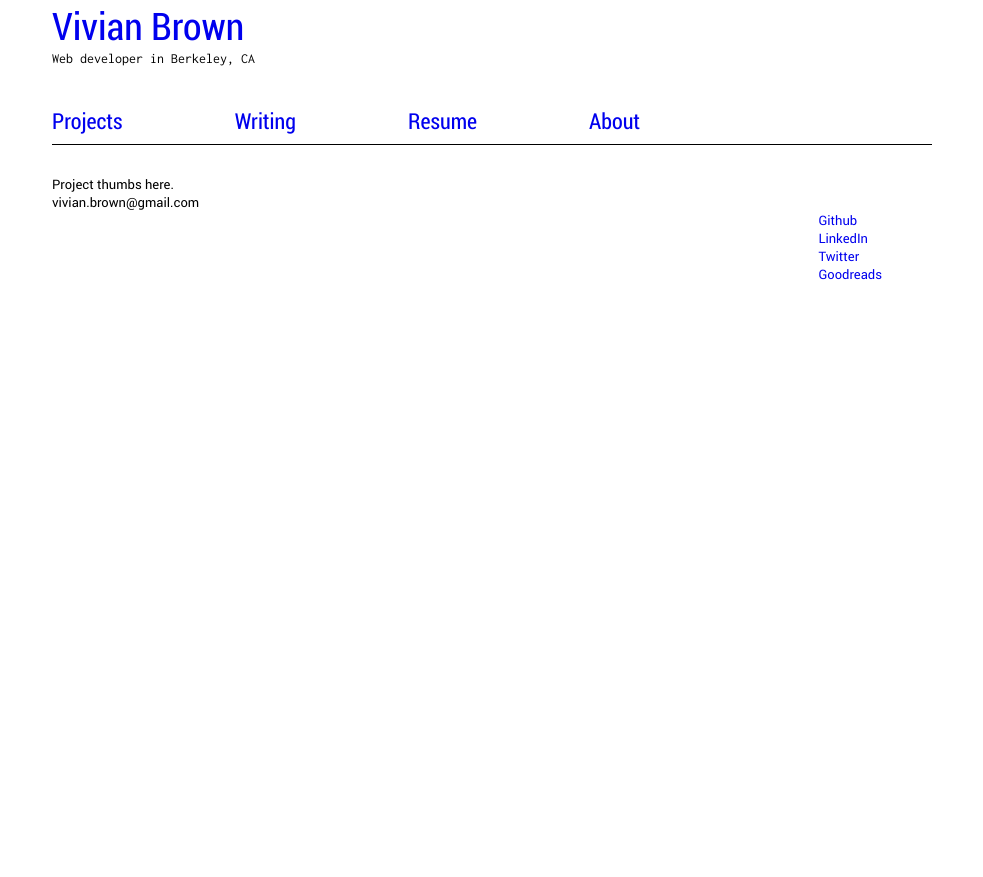
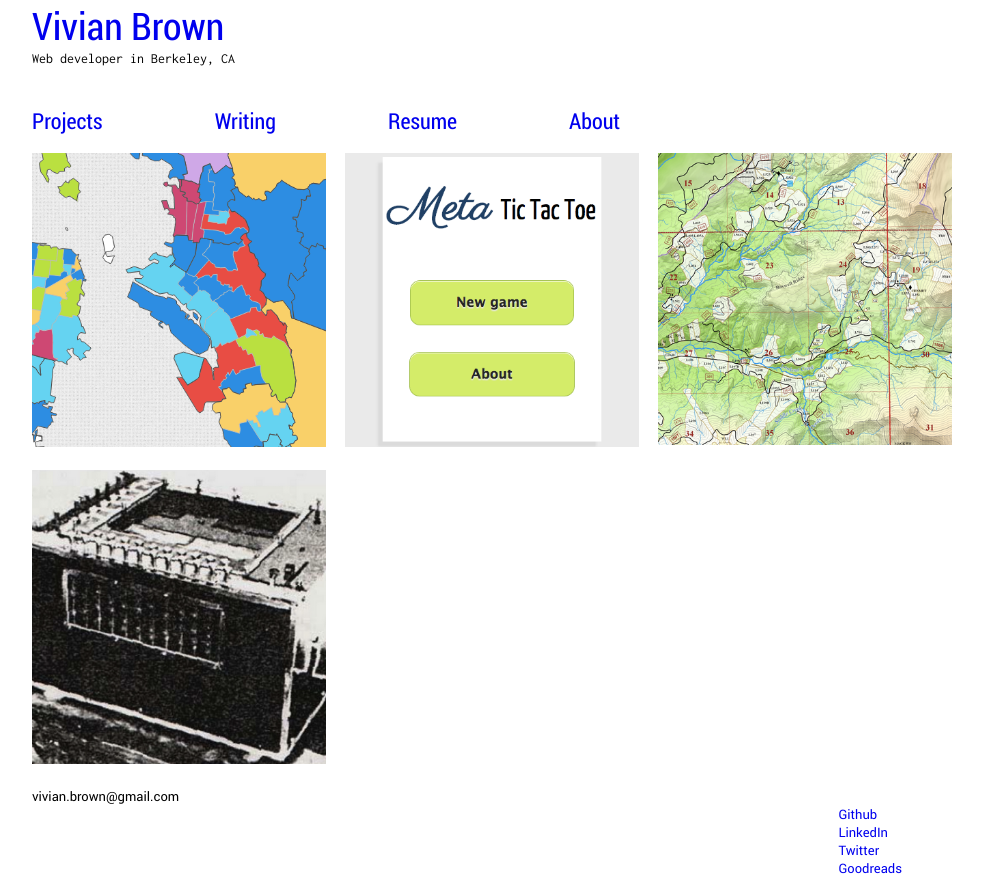
Before and after one commit to vbrown608/portfolio, a Python web app: template www/templates/index.html in a window 1280 px wide. Shown: the whole page, without its empty margins (148-1131 px from the left). Before the commit the page ends 280 px from the top, so only its background shows below. Run offline with Jinja, Linux system fonts and the light colour scheme; the template is opened without the code that fills it, so the values that code supplies are empty; style sheets or scripts are compiled from the project's sources.

Commit message:
Add and style homepage thumbnails.

```diff
--- a/www/static/css/folio-theme.styles.css
+++ b/www/static/css/folio-theme.styles.css
@@ -79,20 +79,15 @@ html, body {
         display: block;
         clear: both; } }
 
-/* line 23, ../sass/layout/_2_layout.scss */
+/* line 18, ../sass/layout/_2_layout.scss */
 .page {
   padding-left: 20px;
   padding-right: 20px; }
   @media (min-width: 755px) {
-    /* line 23, ../sass/layout/_2_layout.scss */
+    /* line 18, ../sass/layout/_2_layout.scss */
     .page {
       padding-left: 30px;
       padding-right: 30px; } }
-  @media (min-width: 1235px) {
-    /* line 23, ../sass/layout/_2_layout.scss */
-    .page {
-      padding-left: 50px;
-      padding-right: 50px; } }
 
 /* line 1, ../sass/base/_forms.scss */
 label,
@@ -246,13 +241,10 @@ nav ul {
   list-style: none;
   padding: 0;
   margin: 0;
-  margin-bottom: 30px;
-  margin-bottom: 1.875rem;
+  margin-bottom: 18px;
+  margin-bottom: 1.125rem;
   font-size: 22px;
   font-size: 1.375rem;
-  padding-bottom: 9px;
-  padding-bottom: 0.5625rem;
-  border-bottom: 1px solid black;
   font-family: "Roboto Condensed", Helvetica, sans-serif;
   font-weight: 400; }
   /* line 38, ../sass/abstractions/_toolkit.scss */
@@ -267,8 +259,43 @@ nav ul {
       padding-right: 7rem;
       display: block;
       float: left; }
-      /* line 34, ../sass/components/_header.scss */
+      /* line 31, ../sass/components/_header.scss */
       nav ul li:last-of-type {
         padding-right: 0; } }
 
+/* line 38, ../sass/abstractions/_toolkit.scss */
+.homepage-thumbs:after {
+  content: "";
+  display: table;
+  clear: both; }
+/* line 4, ../sass/components/_homepage.scss */
+.homepage-thumbs .thumb {
+  margin-bottom: 20px;
+  margin-bottom: 1.25rem;
+  display: block;
+  float: left;
+  max-width: 380px; }
+  @media (min-width: 755px) {
+    /* line 4, ../sass/components/_homepage.scss */
+    .homepage-thumbs .thumb {
+      width: 215px;
+      margin-right: 17px;
+      margin-right: 1.0625rem;
+      margin-bottom: 17px;
+      margin-bottom: 1.0625rem; }
+      /* line 15, ../sass/components/_homepage.scss */
+      .homepage-thumbs .thumb:nth-child(3) {
+        margin-right: 0; } }
+  @media (min-width: 995px) {
+    /* line 4, ../sass/components/_homepage.scss */
+    .homepage-thumbs .thumb {
+      width: 294px;
+      margin-right: 19px;
+      margin-right: 1.1875rem;
+      margin-bottom: 19px;
+      margin-bottom: 1.1875rem; }
+      /* line 25, ../sass/components/_homepage.scss */
+      .homepage-thumbs .thumb:nth-child(3) {
+        margin-right: 0; } }
+
 /*# sourceMappingURL=folio-theme.styles.css.map */
--- a/www/static/sass/abstractions/_toolkit.scss
+++ b/www/static/sass/abstractions/_toolkit.scss
@@ -180,11 +180,6 @@
     padding-left: 30px;
     padding-right: 30px;
   }
-
-  @include breakpoint($wide) {
-    padding-left: 50px;
-    padding-right: 50px;
-  }
 }
 
 @mixin partial-column {
@@ -196,47 +191,4 @@
   @include breakpoint($normal) {
     padding-right: 310px;
   }
-
-  @include breakpoint($wide) {
-    padding-right: 400px;
-  }
 }
-
-@mixin big-button {
-  @include remify-style(padding, 35px);
-  @include remify-style(font-size, 28px);
-  @include remify-style(line-height, 36px);
-  @include border-radius(10px);
-  border: none;
-  width: 100%;
-  background-color: $mint;
-  font-family: $marker;
-  color: $yellow;
-  text-align: center;
-
-  &:hover {
-    background-color: $navy;
-  }
-  &:active {
-    background-color: $slate;
-  }
-}
-
-@mixin big-field {
-  @include big-button;
-  @include placeholder($light-mint);
-  background-color: $white;
-  color: $medium-grey;
-  outline: none;
-
-  &:focus {
-    @include placeholder(transparent);
-  }
-
-  &:hover {
-    background-color: $white;
-  }
-  &:active {
-    background-color: $white;
-  }
-}
--- a/www/static/sass/components/_header.scss
+++ b/www/static/sass/components/_header.scss
@@ -14,10 +14,10 @@ header .subtitle {
 nav ul {
   @include clearfix;
   @include item-list;
-  @include remify-style(margin-bottom, 30px);
+  @include remify-style(margin-bottom, 18px);
   @include remify-style(font-size, 22px);
-  @include remify-style(padding-bottom, 9px);
-  border-bottom: 1px solid black;
+  // @include remify-style(padding-bottom, 9px);
+  // border-bottom: 1px solid black;
   font-family: $sans-serif-condensed;
   font-weight: 400;
 
@@ -28,9 +28,6 @@ nav ul {
       display: block;
       float: left;
 
-      // width: 25%;
-      // width: 30%;
-
       &:last-of-type {
         padding-right: 0;
       }
--- /dev/null
+++ b/www/static/sass/components/_homepage.scss
@@ -0,0 +1,31 @@
+.homepage-thumbs {
+  @include clearfix;
+
+  .thumb {
+    @include remify-style(margin-bottom, 20px);
+    display: block;
+    float: left;
+    max-width: 380px;
+
+    @include breakpoint($narrow) {
+      width: 215px;
+      @include remify-style(margin-right, 17px);
+      @include remify-style(margin-bottom, 17px);
+
+      &:nth-child(3) {
+        margin-right: 0;
+      }
+    }
+
+    @include breakpoint($normal) {
+      width: 294px;
+      @include remify-style(margin-right, 19px);
+      @include remify-style(margin-bottom, 19px);
+
+      &:nth-child(3) {
+        margin-right: 0;
+      }
+    }
+  }
+
+}
--- a/www/static/sass/layout/_2_layout.scss
+++ b/www/static/sass/layout/_2_layout.scss
@@ -13,11 +13,6 @@
   @include breakpoint($normal) {
     @include container($normal-grid);
   }
-
-  // Wide.
-  // @include breakpoint($wide) {
-  //   @include container($wide-grid);
-  // }
 }
 
 .page {
--- a/www/templates/index.html
+++ b/www/templates/index.html
@@ -1,6 +1,14 @@
 {% extends 'base.html' %}
 {% block content %}
 
-Project thumbs here.
+<div class='homepage-thumbs'>
+  <div class='thumb'><a href='/projects/opendisclosure'><img src='/images/opendisclosure-square.png' title='Oakland Campaign Contribution Map'></a></div>
+
+  <div class='thumb'><a href='/projects/metatictactoe'><img src='/images/metatictactoe-square.png' title='metaTicTacToe'></a></div>
+
+  <div class='thumb'><a href='/projects/bioacoustics'><img src='/images/bioacoustics-square.png' title='H. J. Andrews Experimental Forest'></a></div>
+
+  <div class='thumb'><a href='/projects/machine-translation'><img src='/images/machine-translation-square.png' title="Georges Artrouni's mechanical brain"></a></div>
+</div>
 
 {% endblock %}
--- a/www/templates/projects/metatictactoe.html
+++ b/www/templates/projects/metatictactoe.html
@@ -1,6 +1,6 @@
 {% extends 'base.html' %}
 {% block content %}
-<a href='http://metatictactoe.appspot.com/' target='_blank'><img src='/images/mttt_home.png' width=724px title='metaTicTacToe'></a>
+<a href='http://metatictactoe.appspot.com/' target='_blank'><img src='/images/metatictactoe-680.png' width=724px title='metaTicTacToe'></a>
 <h1 class='page-title'>MetaTicTacToe</h1>
 <div class='subtitle'><a href='http://metatictactoe.appspot.com/' target='_blank'>Play here</a> | <a href='https://github.com/vbrown608/metaTicTacToe' target='_blank'>Code on GitHub</a></div>
 <p>MetaTicTacToe is a variation of tic-tac-toe.</p>
```
Also changed, not shown: www/templates/projects.html (+12 -1 lines), www/templates/writing.html (+1 -8 lines), www/writing.html (deleted, +0 -60 lines), www/images/bioacoustics-square.png (added), www/images/machine-translation-square.png (added), www/images/metatictactoe-680.png (added), www/images/metatictactoe-square.png (added), www/images/npx-square.png (added), www/images/npx-square2.png (added), www/images/opendisclosure-square.png (added), www/images/prospera-square.png (added), 2 other files.
